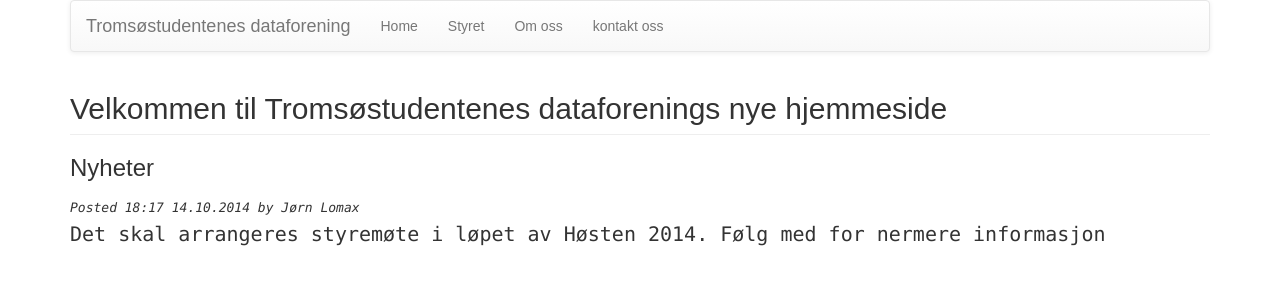
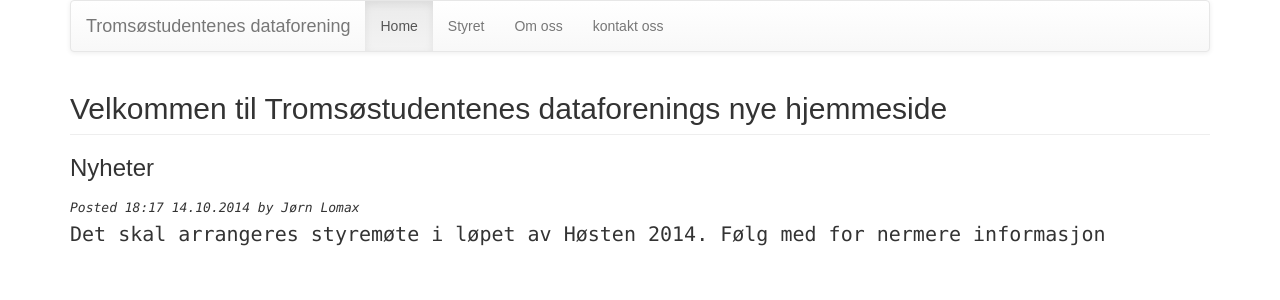
Before and after one commit to jvlomax/dataforeninga, a Flask app: page / in a window 1280 px wide. Shown: the top 300 px of the page. Run offline with Flask 2, Linux system fonts and the light colour scheme; some libraries are stand-ins or nearby versions; some web fonts are replaced.

Commit message:
added mission active value for menu

```diff
--- a/templates/base.html
+++ b/templates/base.html
@@ -33,7 +33,7 @@
                         </div>
                         <div class="navbar-collapse collapse">
                             <ul class="nav navbar-nav">
-                                <li {% if request.path == "/index.html" %} class="active"{% endif %}><a href="{{ url_for("index") }}">Home</a></li>
+                                <li {% if request.path == "/index.html" or request.path == "/" %} class="active"{% endif %}><a href="{{ url_for("index") }}">Home</a></li>
                                 <li {% if request.path == "/styret.html" %} class="active"{% endif %}><a href="{{ url_for("styret") }}">Styret</a></li>
                                 <li {% if request.path == "/om.html" %} class="active"{% endif %}><a href="{{ url_for("om_oss") }}">Om oss</a></li>
                                 <li {% if request.path == "/kontakt.html" %} class="active"{% endif %}><a href="{{ url_for("kontakt") }}">kontakt oss</a></li>
```
